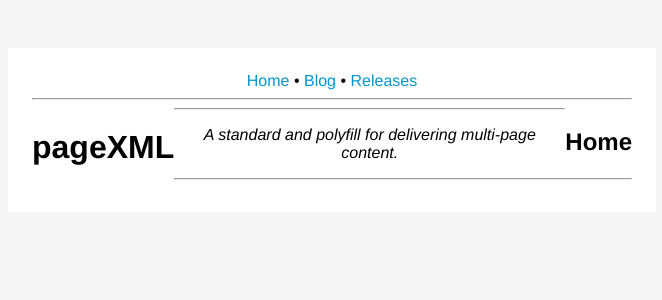
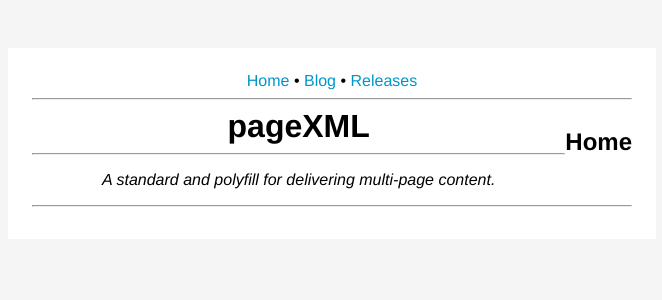
Before and after one commit to ir-g/pagexml, a Jekyll site: the page built from index.md, in a window 1280 px wide. Shown: the top 300 px of the page, without its empty margins (308-970 px from the left). Built offline with Jekyll 4.4.1, drawn with Linux system fonts in a browser that asks for light colours.

Commit message:
Update style.scss

```diff
--- a/assets/style.scss
+++ b/assets/style.scss
@@ -15,8 +15,8 @@ body {
   margin: 3em auto 1em;
 }
 h1{
- /* display: inline; */
-  float:left;
+  display: inline;
+  /*float:left;*/
 }
 h2{
 display:inline;
```
